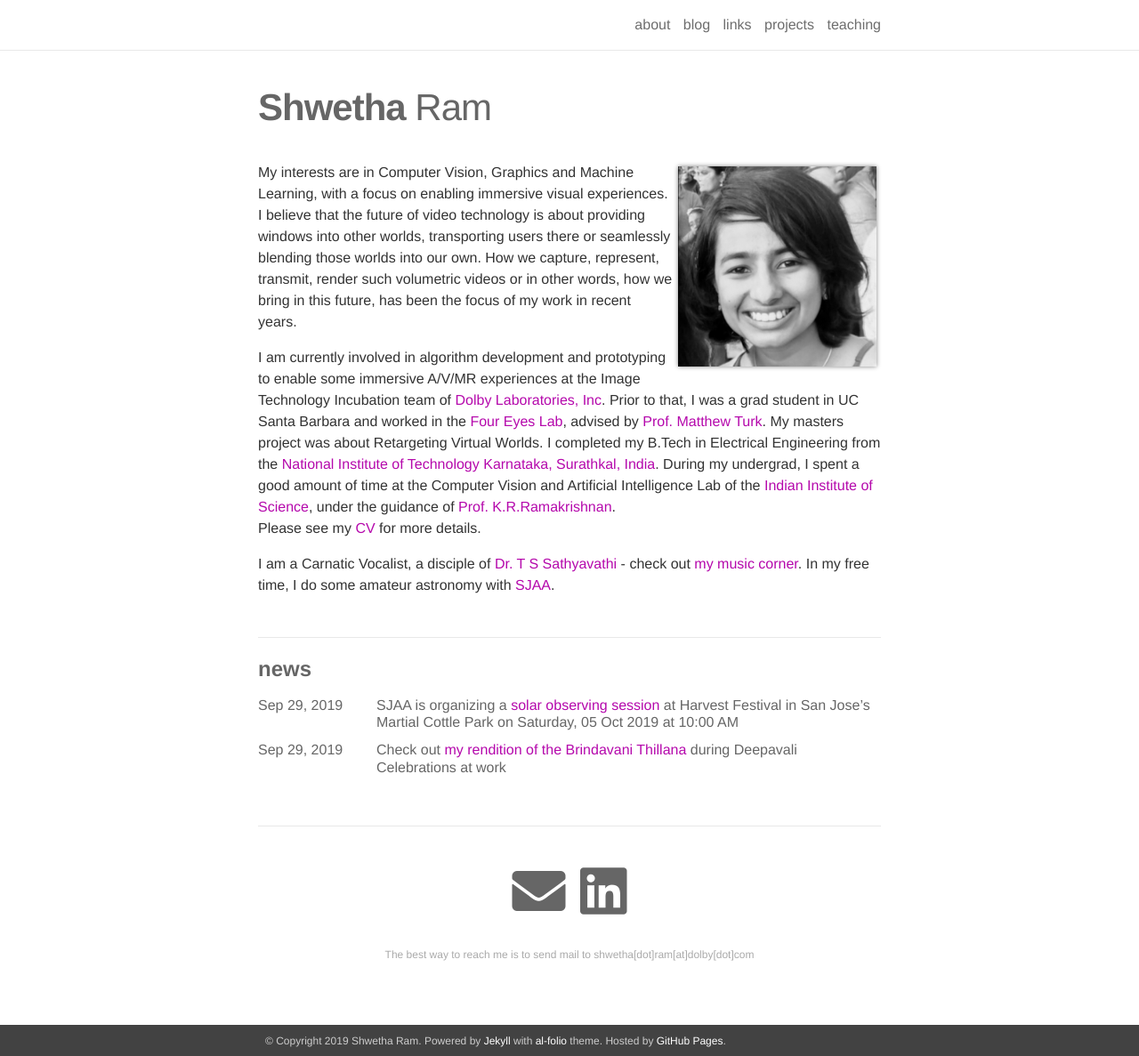
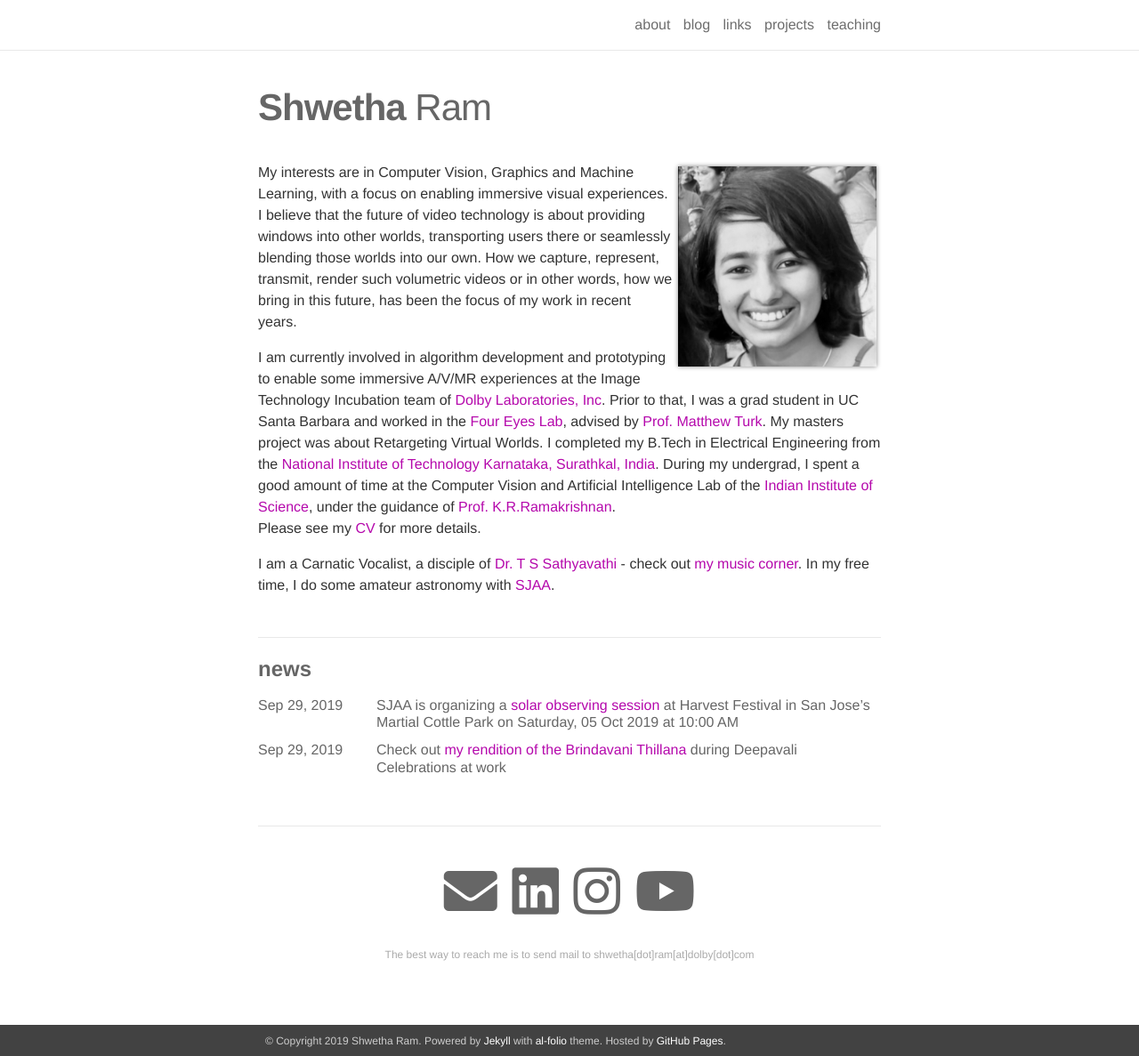
Before and after one commit to shwetharam0407/shwetharam0407.github.io, a Jekyll site: the page built from _pages/about.md, in a window 1280 px wide and 1187 px high. Shown: the whole window at 89% size. Built offline with Jekyll 4.4.1, drawn with Linux system fonts in a browser that asks for light colours; nearby versions of some CDN libraries.

Commit message:
added youtube and insta in the footer

```diff
--- a/_config.yml
+++ b/_config.yml
@@ -25,6 +25,8 @@ scholar_userid: # your Google Scholar ID
 orcid_id: # your ORCID ID
 medium_username: # your Medium username
 quora_username: # your Quora username
+instagram_username: shwetha.ram
+youtube_channel: UCuuV_zFg_JzugBpUzIW7RPg
 
 contact_note: >
   The best way to reach me is to send mail to shwetha[dot]ram[at]dolby[dot]com
--- a/_includes/social.html
+++ b/_includes/social.html
@@ -9,6 +9,9 @@
     {% if site.strava_userid %}<a href="https://www.strava.com/athletes/{{ site.strava_userid }}" target="_blank" title="Strava"><i class="fab fa-strava"></i></a>{% endif %}
     {% if site.medium_username %}<a href="https://medium.com/@{{ site.medium_username }}" target="_blank" title="Medium"><i class="fab fa-medium"></i></a>{% endif %}
     {% if site.quora_username %}<a href="https://www.quora.com/profile/{{ site.quora_username }}" target="_blank" title="Quora"><i class="fab fa-quora"></i></a>{% endif %}
+    {% if site.instagram_username %}<a href="https://www.instagram.com/{{ site.instagram_username }}" target="_blank" title="Instagram"><i class="fab fa-instagram"></i></a>{% endif %}
+    {% if site.youtube_channel %}<a href="https://www.youtube.com/channel/{{ site.youtube_channel }}" target="_blank" title="YouTubeChannel"><i class="fab fa-youtube"></i></a>{% endif %}
+
   </span>
 
   <div class="col three caption">
```
